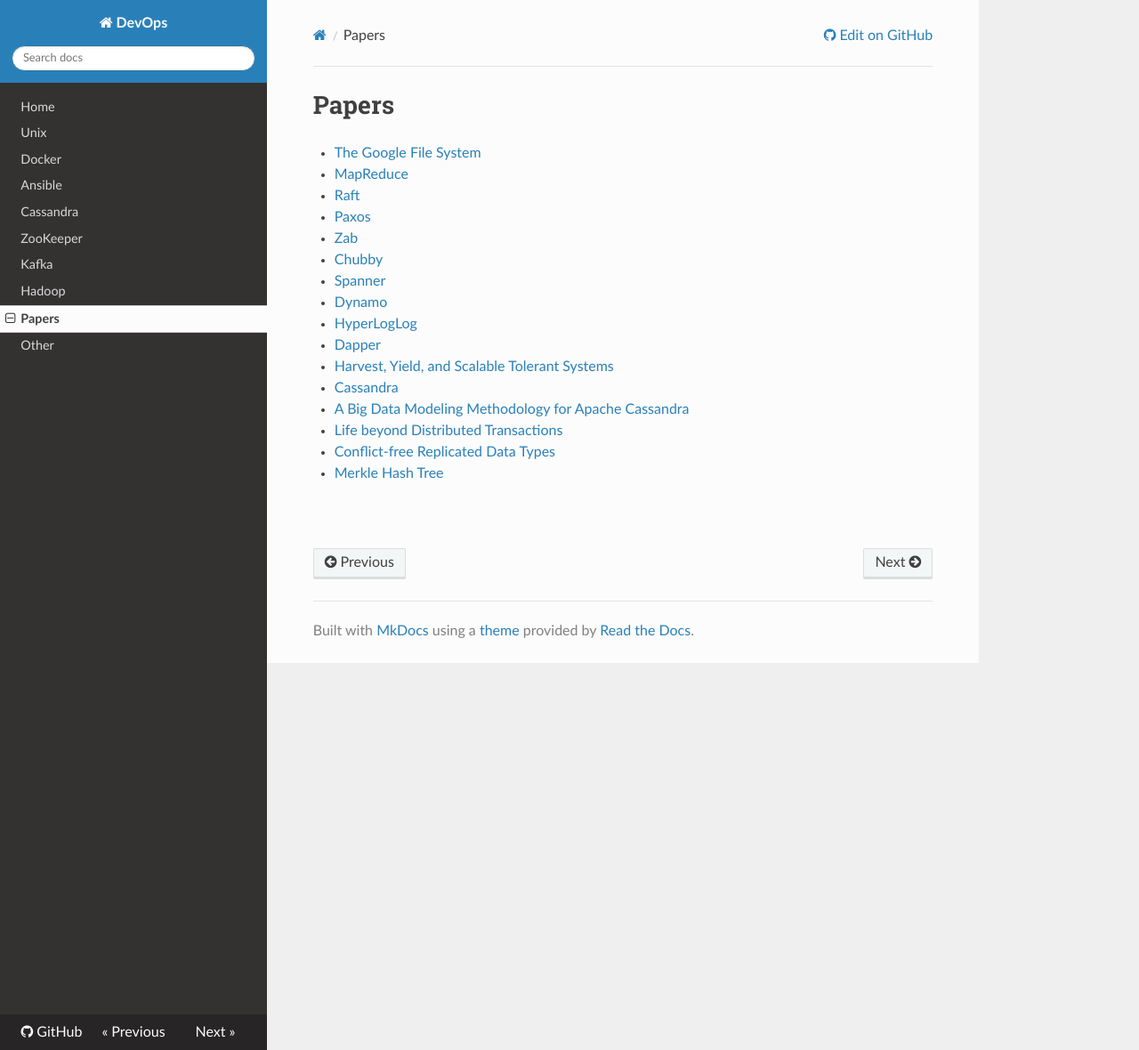
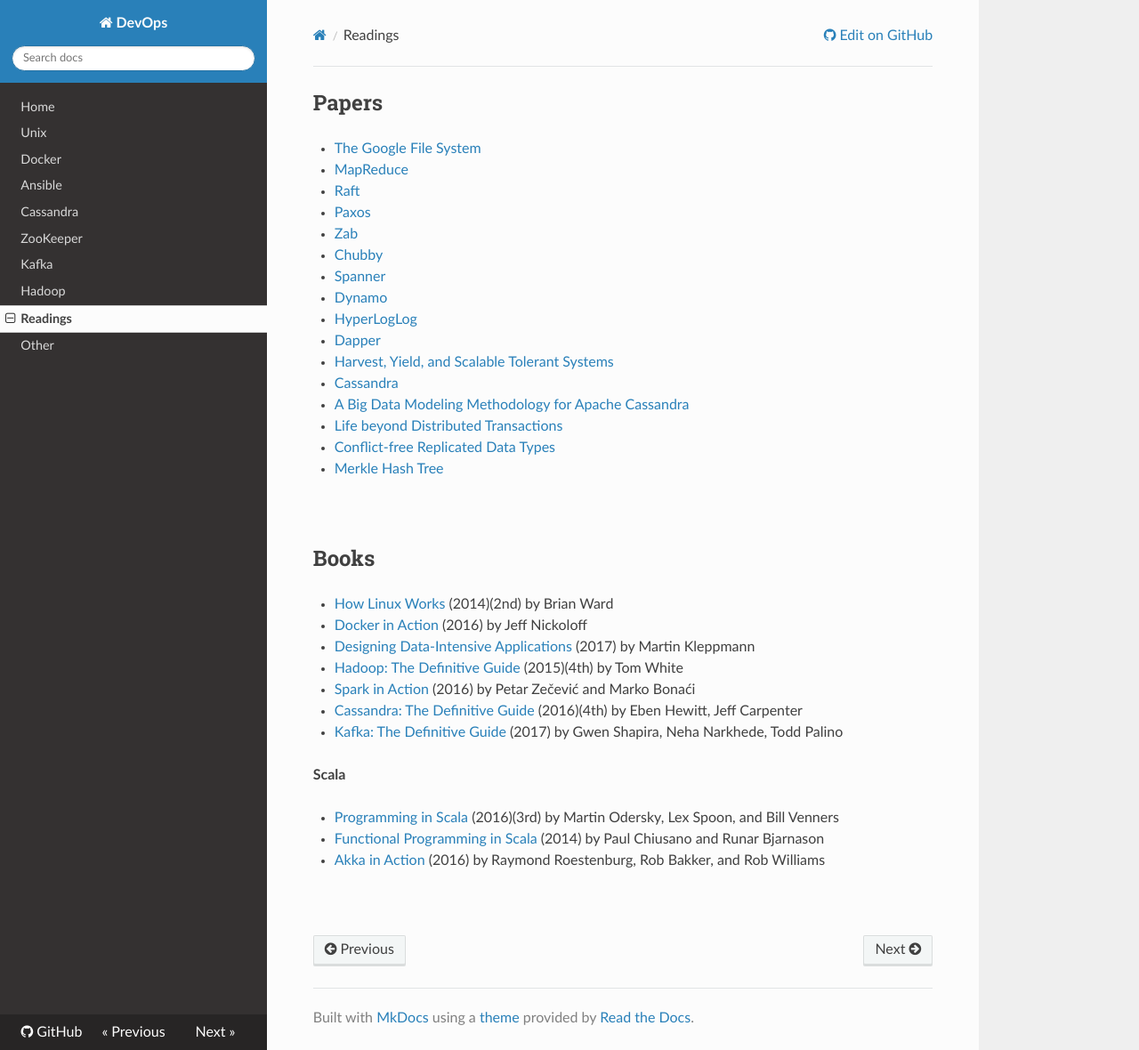
Before and after one commit to niqdev/devops, an MkDocs documentation site: the page built from docs/readings.md, in a window 1280 px wide and 1180 px high. Shown: the whole window at 89% size. Built offline with MkDocs 1.6.1, drawn with Linux system fonts in a browser that asks for light colours; nearby versions of some CDN libraries; old or Windows-style settings are respelled for this version of MkDocs.

Commit message:
doc: update readings

```diff
--- a/docs/papers.md
+++ b/docs/readings.md
@@ -1,4 +1,4 @@
-# Papers
+## Papers
 
 * [The Google File System](https://static.googleusercontent.com/media/research.google.com/en//archive/gfs-sosp2003.pdf)
 
@@ -33,3 +33,29 @@
 * [Merkle Hash Tree](http://ceur-ws.org/Vol-1366/paper13.pdf)
 
 <br>
+
+## Books
+
+* [How Linux Works](https://nostarch.com/howlinuxworks2) (2014)(2nd) by Brian Ward
+
+* [Docker in Action](https://www.manning.com/books/docker-in-action) (2016) by Jeff Nickoloff
+
+* [Designing Data-Intensive Applications](http://dataintensive.net) (2017) by Martin Kleppmann
+
+* [Hadoop: The Definitive Guide](http://shop.oreilly.com/product/0636920033448.do) (2015)(4th) by Tom White
+
+* [Spark in Action](https://www.manning.com/books/spark-in-action) (2016) by Petar Zečević and Marko Bonaći
+
+* [Cassandra: The Definitive Guide](http://shop.oreilly.com/product/0636920043041.do) (2016)(4th) by Eben Hewitt, Jeff Carpenter
+
+* [Kafka: The Definitive Guide](http://shop.oreilly.com/product/0636920044123.do) (2017) by Gwen Shapira, Neha Narkhede, Todd Palino
+
+**Scala**
+
+* [Programming in Scala](https://www.artima.com/shop/programming_in_scala) (2016)(3rd) by Martin Odersky, Lex Spoon, and Bill Venners
+
+* [Functional Programming in Scala](https://www.manning.com/books/functional-programming-in-scala) (2014) by Paul Chiusano and Runar Bjarnason
+
+* [Akka in Action](https://www.manning.com/books/akka-in-action) (2016) by Raymond Roestenburg, Rob Bakker, and Rob Williams
+
+<br>
--- a/mkdocs.yml
+++ b/mkdocs.yml
@@ -13,5 +13,5 @@ pages:
     - ZooKeeper: zookeeper.md
     - Kafka: kafka.md
     - Hadoop: hadoop.md
-    - Papers: papers.md
+    - Readings: readings.md
     - Other: other.md
```
Also changed, not shown: README.md (+1 -1 lines), docs/index.md (+1 -1 lines), docs/other.md (+10 -28 lines).
